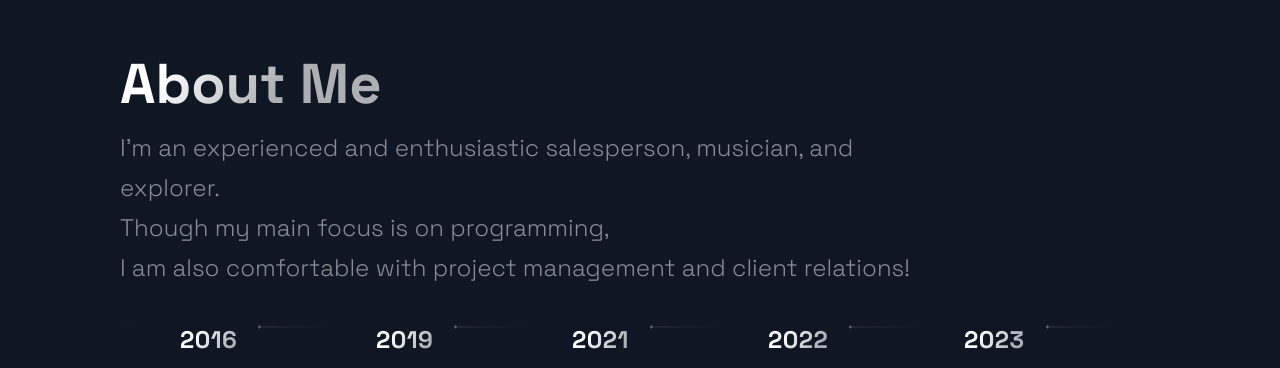
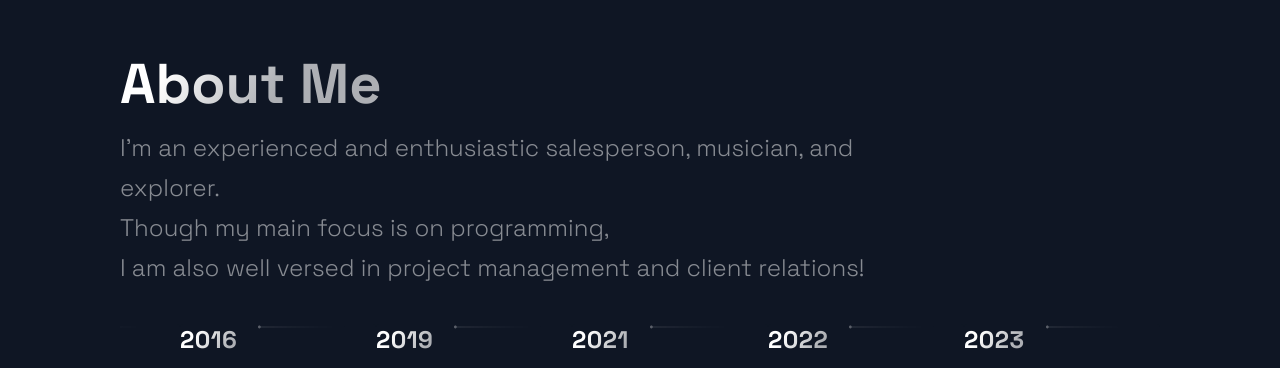
Before and after one commit to chuckhalliday/Personal-Portfolio, a Next.js app: page / in a window 1280 px wide. Shown: the part 2700-3068 px from the top of the page. Built offline with nearby package versions, Linux system fonts and the light colour scheme.

Commit message:
Update TimeLine.js

```diff
--- a/src/components/TimeLine/TimeLine.js
+++ b/src/components/TimeLine/TimeLine.js
@@ -48,7 +48,7 @@ const Timeline = () => {
     <Section id="about">
       <SectionTitle>About Me</SectionTitle>
       <SectionText>
-      I'm an experienced and enthusiastic salesperson, musician, and explorer. <br /> Though my main focus is on programming, <br /> I am also comfortable with project management and client relations!
+      I'm an experienced and enthusiastic salesperson, musician, and explorer. <br /> Though my main focus is on programming, <br /> I am also well versed in project management and client relations!
       </SectionText>
       <CarouselContainer ref={carouselRef} onScroll={handleScroll}>
         <>
```
